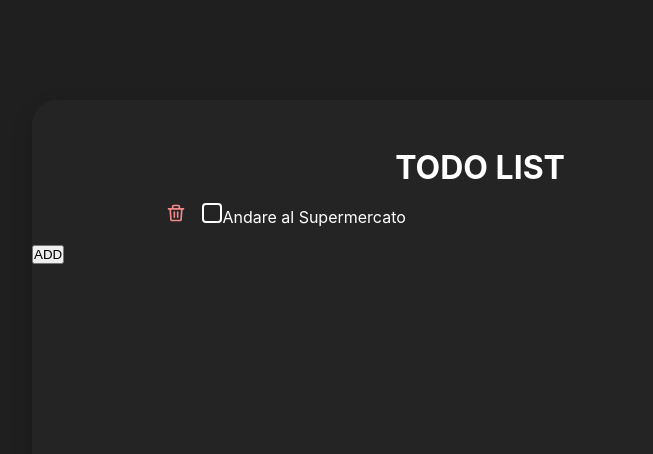
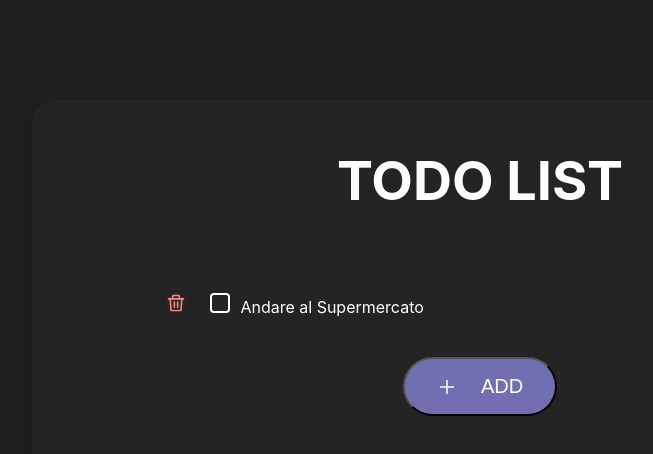
Before and after one commit to VirtusXVI/react-todo-list, a React (Create React App) app: page / in a window 1280 px wide. Shown: the top 454 px of the page, without its empty margins (160-813 px from the left). Built offline with nearby package versions, Linux system fonts and the light colour scheme.

Commit message:
completed todo list

```diff
--- a/src/assets/css/style.css
+++ b/src/assets/css/style.css
@@ -1,3 +1,7 @@
+@import url('https://fonts.googleapis.com/css2?family=Inter:wght@400;700&display=swap');
+.app{
+    font-family: 'Inter', sans-serif;
+}
 .app-surface{
     background-color: #242424;
     box-shadow: 4px 12px 24px rgba(0, 0, 0, 0.25);
@@ -7,7 +11,7 @@
     border-radius: 25px;
     padding: 2rem 0;
 }
-.todo-list{
+.todo-list div{
     display: flex;
     flex-direction: column;
     justify-content: space-between;
@@ -20,9 +24,10 @@ ul{
     list-style-type: none;
     width: 70%;
     margin: 0 auto;
+    margin-top: 64px;
 }
 li{
-    margin: 1rem 0;
+    margin-bottom: 40px;
 }
 img{
     width: 20px;
@@ -30,16 +35,46 @@ img{
 }
 h1{
     text-align: center;
+    font-size: 54px;
     margin: 1rem 0;
 }
+label{
+    font-size: 17px;
+}
 .bin{
-    margin-right: 1rem;
+    margin-right: 0.5rem;
 }
 .checkbox{
-    margin-right: 0.5rem;
+    margin-left: 1rem;
+    margin-right: 10px;
 }
 .add-button{
     align-self: center;
+    color: white;
+}
+.add-button button{
+    align-self: center;
+    color: #242424;
+    background-color: #716FB2;
+    padding: 16px 32px;
+    border-radius: 32px;
+    display: flex;
+    align-items: center;
+}
+.add-button button img{
+    margin-right: 24px;
+}
+.add-button span{
+    font-size: 20px;
+    color: white;
+}
+.input{
+    width: 20%;
+    margin: 0 auto;
+    margin-bottom: 1rem;
+}
+.add{
+    font-size: 40px;
 }
 .show{
     text-decoration: line-through;
--- a/src/components/main.tsx
+++ b/src/components/main.tsx
@@ -3,6 +3,7 @@ import '../assets/css/style.css'
 import Bin from '../assets/img/Bin.svg'
 import CheckboxOff from '../assets/img/Checkbox_Off.svg'
 import CheckboxOn from '../assets/img/Checkbox_On.svg'
+import Add from '../assets/img/Adds.svg'
 
 function App() {
     let [show, setShow] = useState(false)
@@ -22,16 +23,16 @@ function App() {
                             { todoItems() }
                         </ul>
                         <div className='add-button'>
-                            <button onClick={visibleAdd}>ADD</button>
+                            <button onClick={visibleAdd}><img className='add' src={ Add } alt="add" /><span>ADD</span></button>
                         </div>
                     </div>
                 }
                 {
                 add ?
                     <div>
-                        <input type="text" onChange={e => setNewtodo(e.target.value)}/>
+                        <input className='input' type="text" onChange={e => setNewtodo(e.target.value)}/>
                         <div className='add-button'>
-                            <button onClick={addToArray}>ADD</button>
+                            <button onClick={addToArray}><img className='add' src={ Add } alt="add" /> <span>ADD</span></button>
                         </div>
                     </div>
                 : ''
@@ -43,7 +44,7 @@ function App() {
         return todoList.map((todo,index) => (
             <li key={todo.id}>
                 <img className='bin' onClick={() => setTodoList(todoList.filter(a => a.id !== todo.id))} src={ Bin } alt="Bin" />
-                <img src={ changeImage(index) } onClick={(e) => changeStatus(index)} alt="" />
+                <img className='checkbox' src={ changeImage(index) } onClick={(e) => changeStatus(index)} alt="" />
                 <span className={`${todo.done ? 'show' : ''}`}>{todo.name}</span>
             </li>
         ));
```
